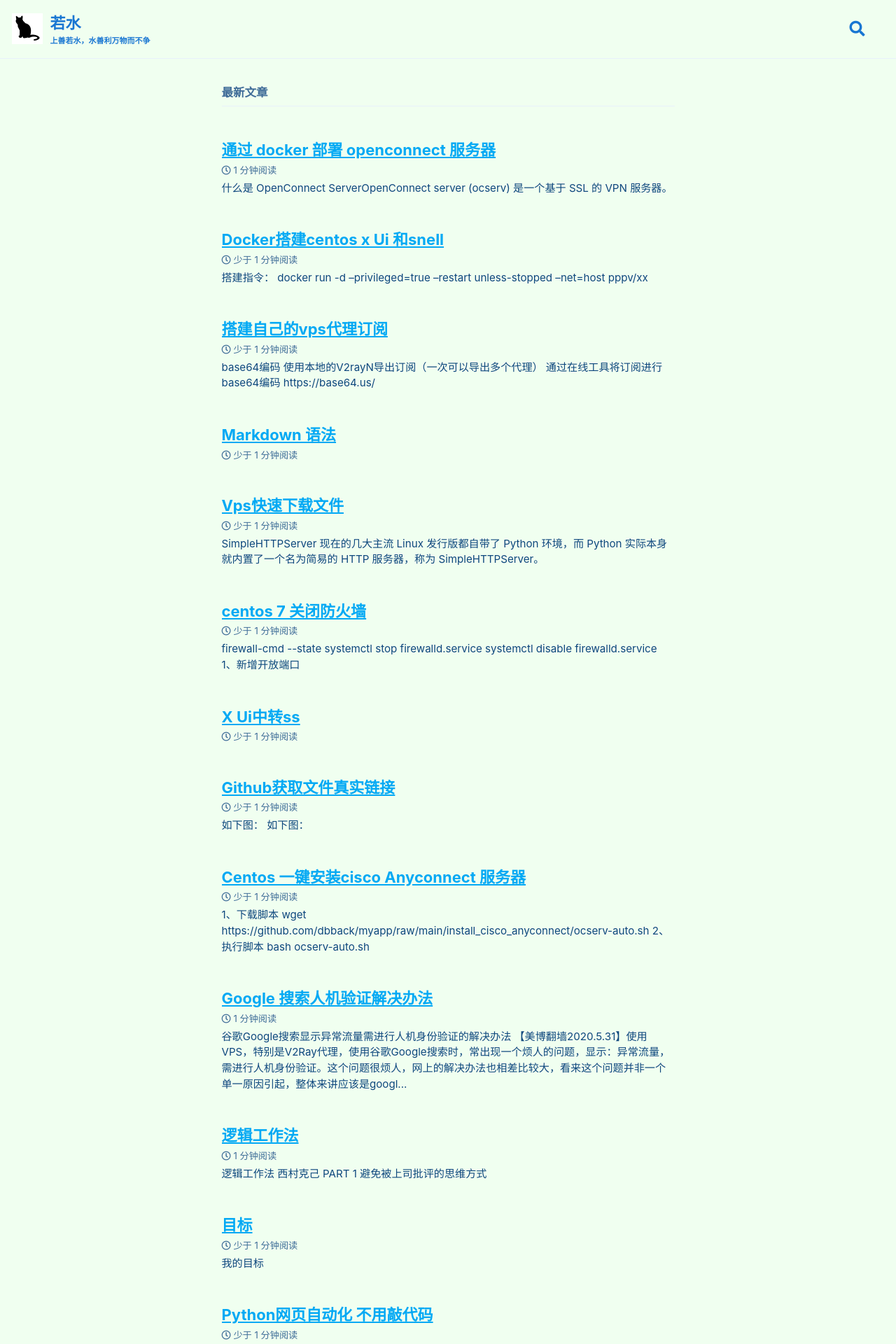
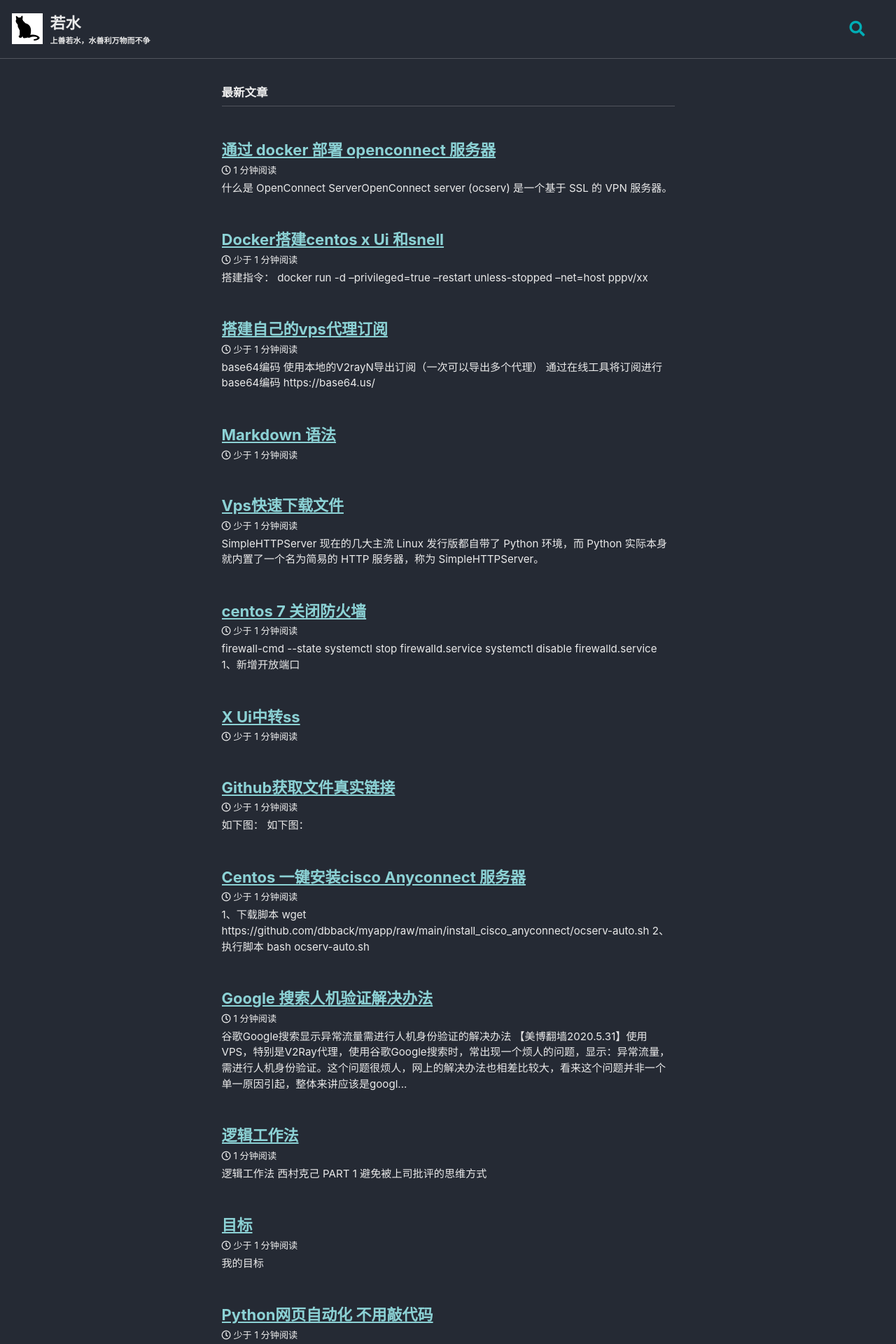
Before and after one commit to dbback/dbback.github.io, a Jekyll site: the page built from index.markdown, in a window 1280 px wide. Shown: the top 1920 px of the page at 70% size. Built offline with Jekyll 4.4.1, drawn with Linux system fonts in a browser that asks for light colours; cached includes are drawn as plain includes; some web fonts are replaced.

Commit message:
Update _config.yml

```diff
--- a/_config.yml
+++ b/_config.yml
@@ -12,7 +12,7 @@
 
 #theme                  : "minimal-mistakes-jekyll"
 #remote_theme           : "mmistakes/minimal-mistakes"
-minimal_mistakes_skin    : "aqua"  #"sunrise" #"dark" #"mint" #"dark" #"aqua" #"air"# "mint" # "air", "aqua", "contrast", "dark", "dirt", "neon", "mint", "plum", "sunrise"
+minimal_mistakes_skin    : "dark" #"aqua"  #"sunrise" #"dark" #"mint" #"dark" #"aqua" #"air"# "mint" # "air", "aqua", "contrast", "dark", "dirt", "neon", "mint", "plum", "sunrise"
 # "aqua","contrast","neon"
 # Site Settings
 locale                   : "zh"
```
